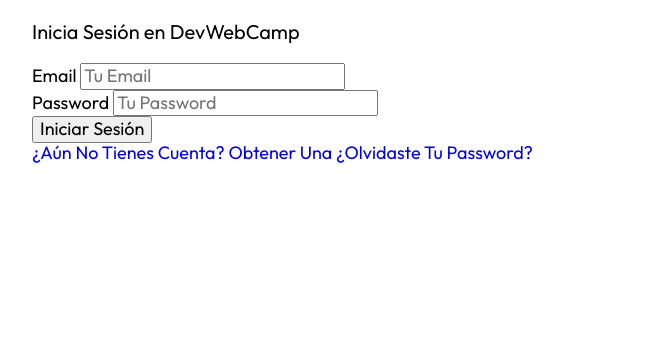
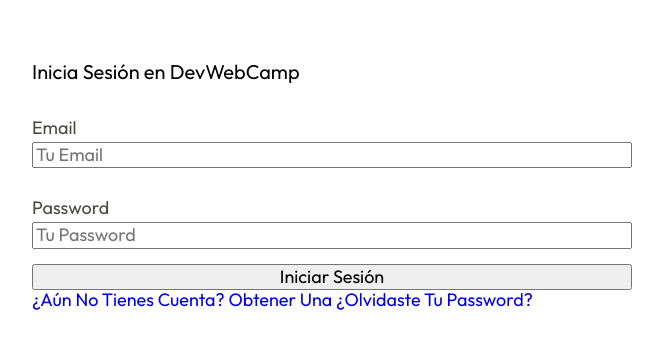
Before and after one commit to joseangvas/DevWebCamp, a PHP site: template views/auth/login.php in a window 1280 px wide. Shown: the top 349 px of the page, without its empty margins (308-971 px from the left). Run offline with PHP 8.4, Linux system fonts and the light colour scheme; the template is opened without the code that fills it, so the values that code supplies are empty; some libraries are stand-ins or nearby versions.

Commit message:
Inicio de Codificación de Login de Usuario.

```diff
--- a/controllers/AuthController.php
+++ b/controllers/AuthController.php
@@ -56,7 +56,6 @@ class AuthController {
             $_SESSION = [];
             header('Location: /');
         }
-
     }
 
     public static function registro(Router $router) {
@@ -156,7 +155,6 @@ class AuthController {
     public static function reestablecer(Router $router) {
 
         $token = s($_GET['token']);
-
         $token_valido = true;
 
         if(!$token) header('Location: /');
@@ -168,7 +166,6 @@ class AuthController {
             Usuario::setAlerta('error', 'Token No Válido, intenta de nuevo');
             $token_valido = false;
         }
-
 
         if($_SERVER['REQUEST_METHOD'] === 'POST') {
 
--- a/src/scss/app.scss
+++ b/src/scss/app.scss
@@ -1,2 +1,3 @@
 @use 'base';
 @use 'paginas';
+@use 'ui';
--- a/src/scss/base/_tipografia.scss
+++ b/src/scss/base/_tipografia.scss
@@ -17,3 +17,7 @@ h3 {
 .text-center {
     text-align: center;
 }
+
+[class$="__heading"] {
+    @include m.nombre-pagina;
+}
```
Also changed, not shown: public/build/css/app.css, 1 other file.
